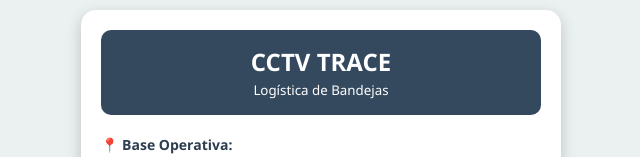
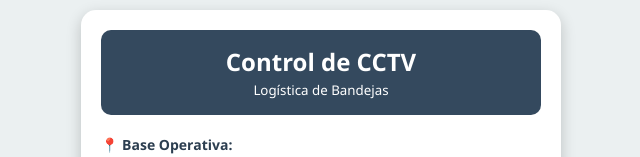
Before and after one commit to soyric-apk/trazabilidad-cctv, a plain HTML site: page index.html in a window 1280 px wide. Shown: the top 157 px of the page, without its empty margins (319-959 px from the left). Drawn offline with Linux system fonts and the light colour scheme; a script that the page names is missing.

Commit message:
Update index.html

```diff
--- a/index.html
+++ b/index.html
@@ -30,7 +30,7 @@
 
 <div class="container">
     <div id="banner" class="header-banner">
-        <h2 style="margin:0;">CCTV TRACE</h2>
+        <h2 style="margin:0;">Control de CCTV</h2>
         <small id="subtitulo">Logística de Bandejas</small>
     </div>
 
```
